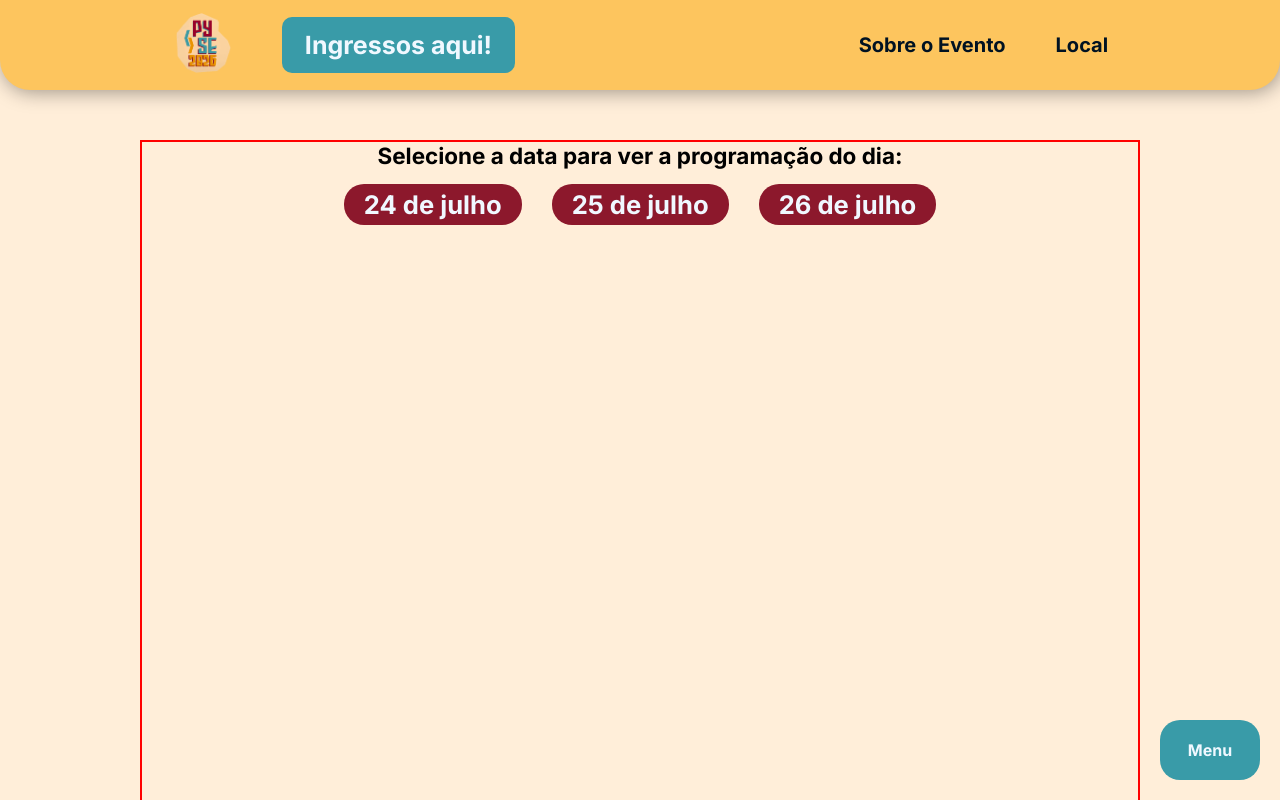
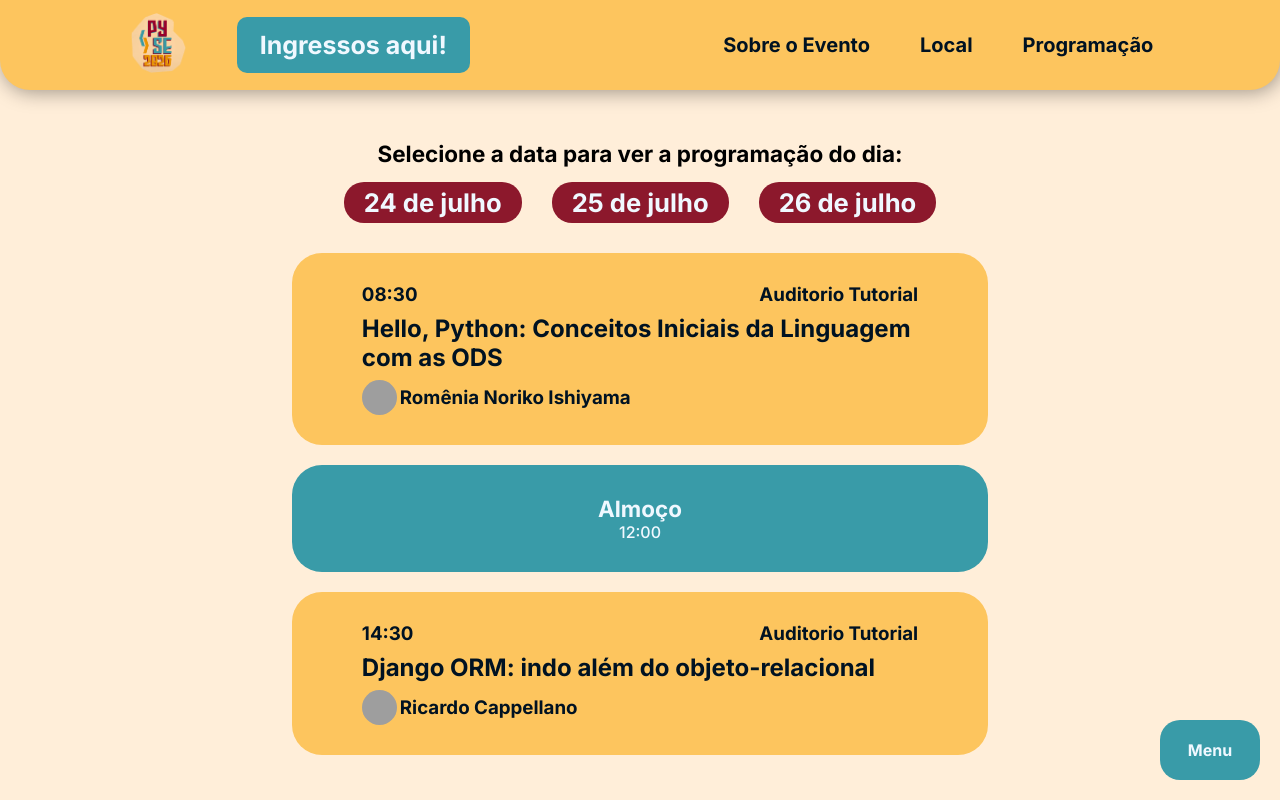
Before and after one commit to pythonsudeste/Site-PySE2026, a React (Vite) app: page /programation-panel in a window 1280 px wide. Shown: the top 800 px of the page. Built offline with nearby package versions, Linux system fonts and the light colour scheme; grey boxes are pictures that could not be loaded.

Commit message:
subindo o painel com a programação

```diff
--- a/config/AllActivityListConfig.yaml
+++ b/config/AllActivityListConfig.yaml
@@ -44,7 +44,7 @@ ActivityList:
     data: 25 de julho
     hour: 09:35
     type: talk
-    title: Do PDF ao dado estruturado com o Querido Diário
+    title: "Do PDF ao dado estruturado com o Querido Diário"
     description: >-
       O Querido Diário, baseada na stack python, django, scrapy, opensearch e apache tika, vem se consolidando como uma ferramenta de resistência e transparência. Em milhares de cidades brasileiras, atos públicos essenciais como os Diários Oficiais são "escondidos" em PDFs de difícil acesso, impedindo que a sociedade fiscalize como o dinheiro público é investido.
       Nesta palestra, demonstraremos como a comunidade Python brasileira está mudando essa realidade através da união entre tecnologia e cidadania. Nosso foco será mostrar como o Processamento de Linguagem Natural (NLP) e a estruturação de dados permitem que jornalistas, pesquisadores e cidadãos identifiquem monitorem gastos, acompanhem nomeações e atuem sobre os rumos de políticas e debate públicos.
--- a/src/components/ButaoFlutuante.jsx
+++ b/src/components/ButaoFlutuante.jsx
@@ -1,6 +1,7 @@
 import { useState } from 'react';
 import './styles/ButaoFlutuante.css'
 import { linksTicketSaleSite } from '../Links';
+import { Link } from 'react-router-dom'
 
 export default function ButaoFlutuante() {
     const [isModalOpen, setIsModalOpen] = useState(false);
@@ -13,11 +14,12 @@ export default function ButaoFlutuante() {
         </div>
 
         <div className={`Modal ${!isModalOpen ? "invisivel" : ""}`}>
-            <a href="https://2026.sudeste.python.org.br/">Inicio</a>
+            <Link to="/">Inicio</Link>
             <a href={linksTicketSaleSite} target="_blank">Ingressos aqui!</a>
-            <a href="https://2026.sudeste.python.org.br/submissao">Submeta sua Talk</a>
-            <a href="https://2026.sudeste.python.org.br/sobre">Sobre o Evento</a>
-            <a href="https://2026.sudeste.python.org.br/local">Local</a>
+            {/* <Link to="/submissao">Submeta sua Talk</Link> */}
+            <Link to="/programation-panel">Programação</Link>
+            <Link to="/sobre">Sobre o Evento</Link>
+            <Link to="/local">Local</Link>
             <button onClick={closeModal}>Fechar</button>
         </div>
     </>)
--- a/src/components/Header.jsx
+++ b/src/components/Header.jsx
@@ -13,7 +13,7 @@ export default function Header() {
             <div className="Header-rotas">
                 <Link to="/sobre"><h4>Sobre o Evento</h4></Link>
                 <Link to="/local"><h4>Local</h4></Link>
-                {/* <Link to="/paginapalestrantes"><h4>Programação</h4></Link> */}
+                <Link to="/programation-panel"><h4>Programação</h4></Link>
             </div>
         </div>
     )
--- a/src/feature/programationPanel/ProgramationPanel.jsx
+++ b/src/feature/programationPanel/ProgramationPanel.jsx
@@ -7,9 +7,8 @@ const AllActivityList = parse(AllActivityListConfig);
 const AllActivity = AllActivityList.ActivityList;
 
 export const ProgramationPanel = () => {
-    const [ selectedDate , setSelectedDate ] = useState("");
+    const [ selectedDate , setSelectedDate ] = useState("24 de julho");
     const datas = [...new Set(AllActivity.map(activity => activity.data))];
-    console.log(datas)
     return (
         <section className="ProgramationPanel">
             <div className="ProgramationPanel-Container">
@@ -26,6 +25,7 @@ export const ProgramationPanel = () => {
                         ))}
                     </div>
                 </div>
+                <div className="ProgramationPanel-Container-activities">
                     {AllActivity
                         .filter(activity => activity.data === selectedDate)
                         .map((activity) => (
@@ -38,13 +38,15 @@ export const ProgramationPanel = () => {
                             :
                             activity.type === "talk" || "tutorial" ? (
                                 <div key={activity.id} className="ProgramationPanel-talktutorial-card">
-                                <div>
+                                    <div key={activity.id} className="ProgramationPanel-talktutorial-card-content">
+                                        <div className="ProgramationPanel-talktutorial-card-hour">
                                             <h3>{activity.hour}</h3>
                                             <h3>{activity.local}</h3>
                                         </div>
                                         <h2>{activity.title}</h2>
+                                        <div className="ProgramationPanel-talktutorial-card-all-speaker">
                                             {activity.speaker.map(speaker => (
-                                    <div>
+                                                <div className="ProgramationPanel-talktutorial-card-speaker">
                                                     <h3>{speaker.name}</h3>
                                                     <img
                                                         src={speaker.avatar}
@@ -53,11 +55,14 @@ export const ProgramationPanel = () => {
                                                 </div>
                                             ))}
                                         </div>
+                                    </div>
+                                </div>
                             )
                             :
                             null
                     ))}
                 </div>
+            </div>
         </section>
     )
 };
--- a/src/feature/programationPanel/styles/programationPanel.css
+++ b/src/feature/programationPanel/styles/programationPanel.css
@@ -18,7 +18,6 @@
     min-height: 100vh;
     width: 90%;
     max-width: 1000px;
-    border: 2px red solid;
 }
 
 .ProgramationPanel-Container-datas {
@@ -57,9 +56,117 @@
 
     width: 100%;
     & img {
-        width: 50px;
-        height: 50px;
+        width: 35px;
+        height: 35px;
         object-fit: cover;
         border-radius: 100%;
     }
 }
+
+.ProgramationPanel-Container-activities {
+    display: flex;
+    flex-direction: column;
+    align-items: center;
+    justify-content: center;
+    gap: 20px;
+
+    padding: 30px 0px 10px 0px;
+}
+
+.ProgramationPanel-especial-card {
+    display: flex;
+    flex-direction: column;
+    align-items: center;
+    justify-content: center;
+
+    background-color: #399ba8;
+    padding: 30px 0px;
+    width: 100%;
+    border-radius: 30px;
+    color: aliceblue;
+    transform: scale(1);
+    transition: ease-in 0.3s transform;
+
+    & h3 {
+        font-size: 1.4rem;
+        font-weight: 700;
+        text-align: center;
+    }
+
+    & h4 {
+        font-size: 1rem;
+        font-weight: 500;
+        text-align: center;
+    }
+}
+
+.ProgramationPanel-especial-card:hover {
+    transform: scale(1.03);
+}
+
+.ProgramationPanel-talktutorial-card {
+    display: flex;
+    flex-direction: column;
+    align-items: center;
+    justify-content: center;
+
+    background-color: #fdc55e;
+    padding: 30px 0px;
+    width: 100%;
+    border-radius: 30px;
+    color: rgb(0, 18, 34);
+    transform: scale(1);
+    transition: ease-in 0.3s transform;
+
+    & .ProgramationPanel-talktutorial-card-all-speaker {
+        display: flex;
+        flex-direction: row;
+        align-items: center;
+        justify-content: center;
+        gap: 20px;
+        align-self: self-start;
+
+        @media (max-width: 370px) {
+            flex-direction: column;
+            gap: 10px;
+            align-self: center;
+        };
+    }
+
+    & .ProgramationPanel-talktutorial-card-speaker {
+        display: flex;
+        flex-direction: row-reverse;
+        align-items: center;
+        justify-content: center;
+        gap: 3px;
+    }
+}
+
+.ProgramationPanel-talktutorial-card-hour {
+    display: flex;
+    flex-direction: row;
+    align-items: center;
+    justify-content: space-between;
+
+    width: 100%;
+
+    @media (max-width: 330px) {
+        flex-direction: column;
+        height: 60px;
+        justify-content: space-evenly;
+    };
+}
+
+.ProgramationPanel-talktutorial-card-content {
+    display: flex;
+    flex-direction: column;
+    align-items: start;
+    justify-content: center;
+    gap: 8px;
+
+    width: 80%;
+}
+
+.ProgramationPanel-talktutorial-card:hover {
+    transform: scale(1.03);
+}
--- a/src/pages/home/sections/Section4.jsx
+++ b/src/pages/home/sections/Section4.jsx
@@ -6,19 +6,24 @@ import { linksTicketSaleSite } from '../../../Links'
 export default function Section4() {
     return (
         <div className="Section4">
-            <div className='Section4-itens'>
+            <div className='Section4-itens-1'>
                 <img src={img} alt="Logo da python sudeste" />
-                <div className='Section4-itens-texto'>
-                    {/* <h4>Confira a Agenda Completa!</h4> */}
+                <div className='Section4-itens-texto-1'>
                     <h4>Faça parte da Python Sudeste 2026!</h4>
-                    {/* <p>Veja todos os detalhes da programação da Python Sudeste 2026 e não perca nenhuma atividade.</p> */}
                     <p>Compre agora seu ingresso e garanta a sua participação no nosso evento.</p>
-                    {/* <Link to="/"><button>Acessar Agenda</button></Link> */}
                     <a href={linksTicketSaleSite} target="_blank">
                         <button>Comprar Ingresso</button>
                     </a>
                 </div>
             </div>
+            <div className='Section4-itens-2'>
+                <img src={img} alt="Logo da python sudeste" />
+                <div className='Section4-itens-texto-2'>
+                    <h4>Confira a Agenda Completa!</h4>
+                    <p>Veja todos os detalhes da programação da Python Sudeste 2026 e não perca nenhuma atividade.</p>
+                    <Link to="/programation-panel"><button>Acessar Agenda</button></Link>
+                </div>
+            </div>
         </div>
     )
 }
--- a/src/pages/home/styles/Section4.css
+++ b/src/pages/home/styles/Section4.css
@@ -3,13 +3,15 @@
     flex-direction: column;
     align-items: center;
     justify-content: center;
+    gap: 30px;
 
     width: 100%;
     margin-top: 18px;
     margin-bottom: 40px;
 }
 
-.Section4-itens {
+.Section4-itens-1,
+.Section4-itens-2 {
     display: flex;
     flex-direction: row;
     align-items: center;
@@ -27,7 +29,13 @@
     }
 }
 
-.Section4-itens-texto {
+.Section4-itens-2 {
+    flex-direction: row-reverse;
+    background-color: #3798a1;
+}
+
+.Section4-itens-texto-1,
+.Section4-itens-texto-2 {
     display: flex;
     flex-direction: column;
     align-items: center;
@@ -72,11 +80,24 @@
     }
 }
 
+.Section4-itens-texto-2 {
+    & button {
+        background-color: #830425;
+    }
+}
+
 @media (max-width : 800px) {
-    .Section4-itens {
+    .Section4-itens-1,
+    .Section4-itens-2 {
         display: flex;
         flex-direction: column;
         align-items: center;
         justify-content: center;
     }
+
+    .Section4-itens-2 {
+        & img {
+            display: none;
+        }
+    }
 }
```
Lines whose indentation alone changed are shown as unchanged.
